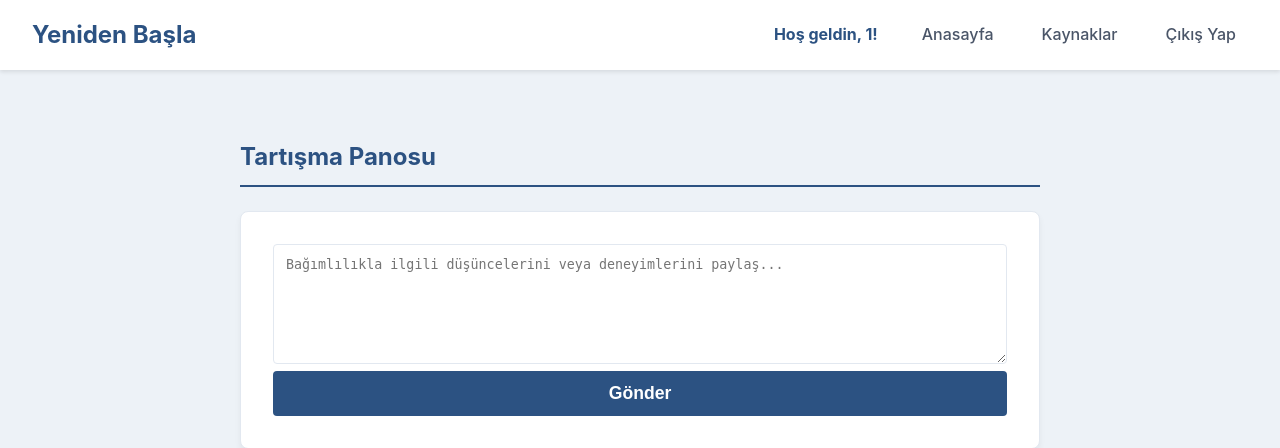
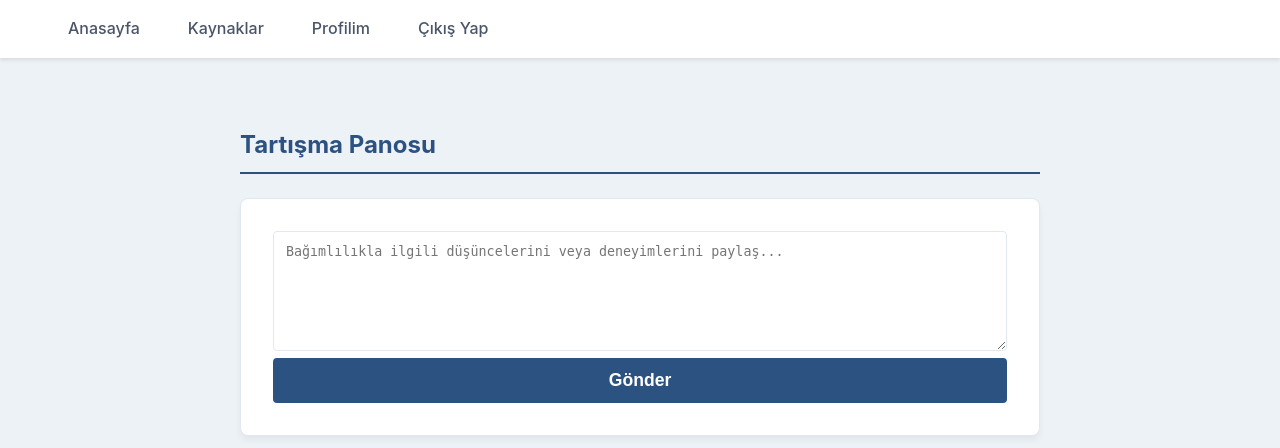
Before and after one commit to AYEXdws/yeniden-basla, a Flask app: page / in a window 1280 px wide. Shown: the top 448 px of the page. Run offline with Flask 3, Linux system fonts and the light colour scheme; the visitor is signed in with stand-in values (Sample User, id 1); data that the repository does not hold is empty; some libraries are stand-ins or nearby versions.

Commit message:
Update base.html

```diff
--- a/templates/base.html
+++ b/templates/base.html
@@ -9,22 +9,12 @@
 <body>
 
     <nav class="navbar">
-        <div class="navbar-brand">
-            <a href="{{ url_for('index') }}">Yeniden Başla</a>
-        </div>
-        <button class="hamburger">
-            <span class="bar"></span>
-            <span class="bar"></span>
-            <span class="bar"></span>
-        </button>
         <div class="navbar-links">
     <ul>
-                {% if session.user_id %}
-                    <li class="welcome-msg"><span>Hoş geldin, {{ session.username }}!</span></li>
-                {% endif %}
         <li><a href="{{ url_for('index') }}">Anasayfa</a></li>
         <li><a href="{{ url_for('kaynaklar') }}">Kaynaklar</a></li>
         {% if session.user_id %}
+            <li><a href="{{ url_for('profil', kullanici_adi=session.username) }}">Profilim</a></li>
             <li><a href="{{ url_for('cikis') }}">Çıkış Yap</a></li>
         {% else %}
             <li><a href="{{ url_for('kayit') }}">Kayıt Ol</a></li>
```
Lines whose indentation alone changed are shown as unchanged.
